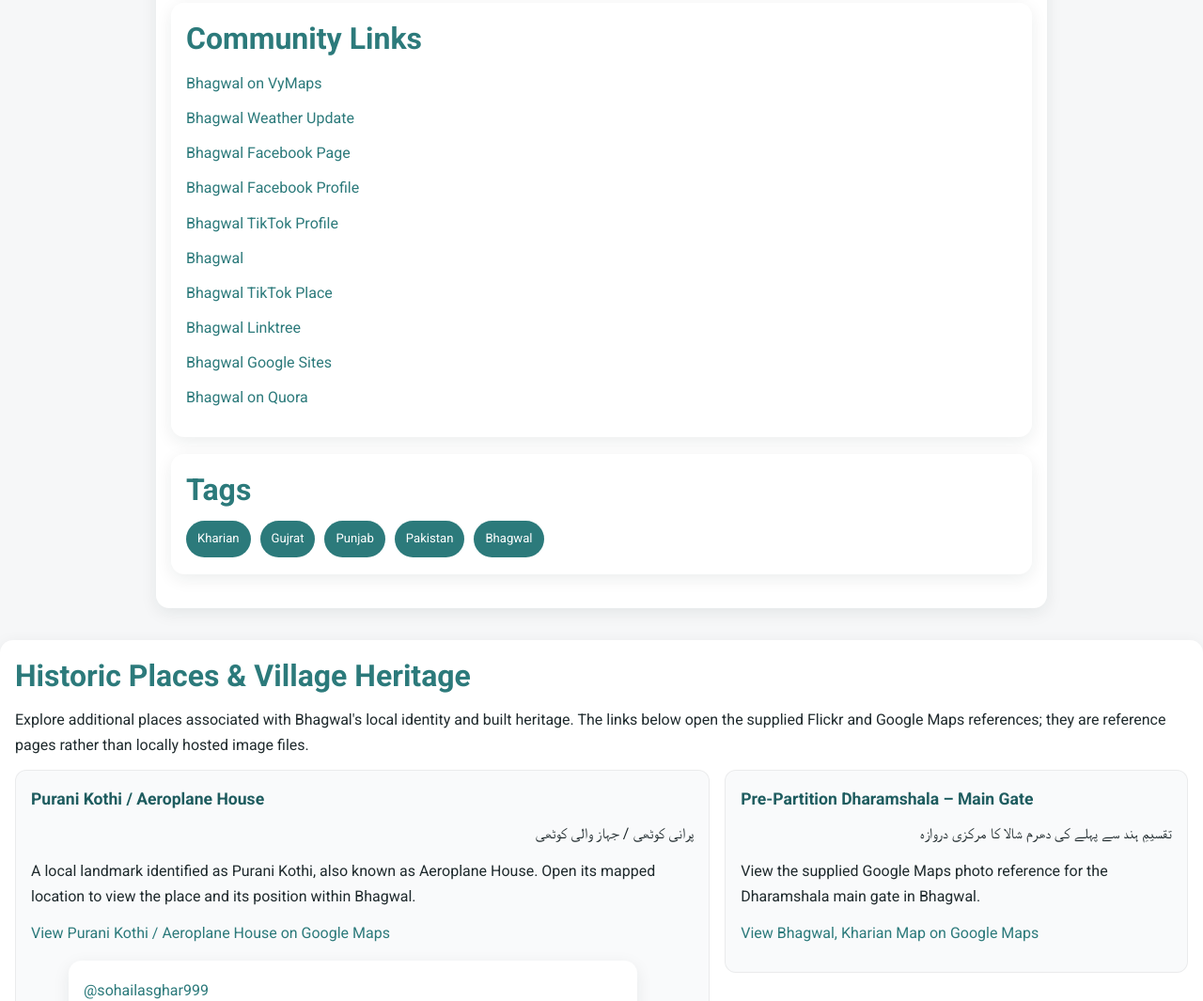
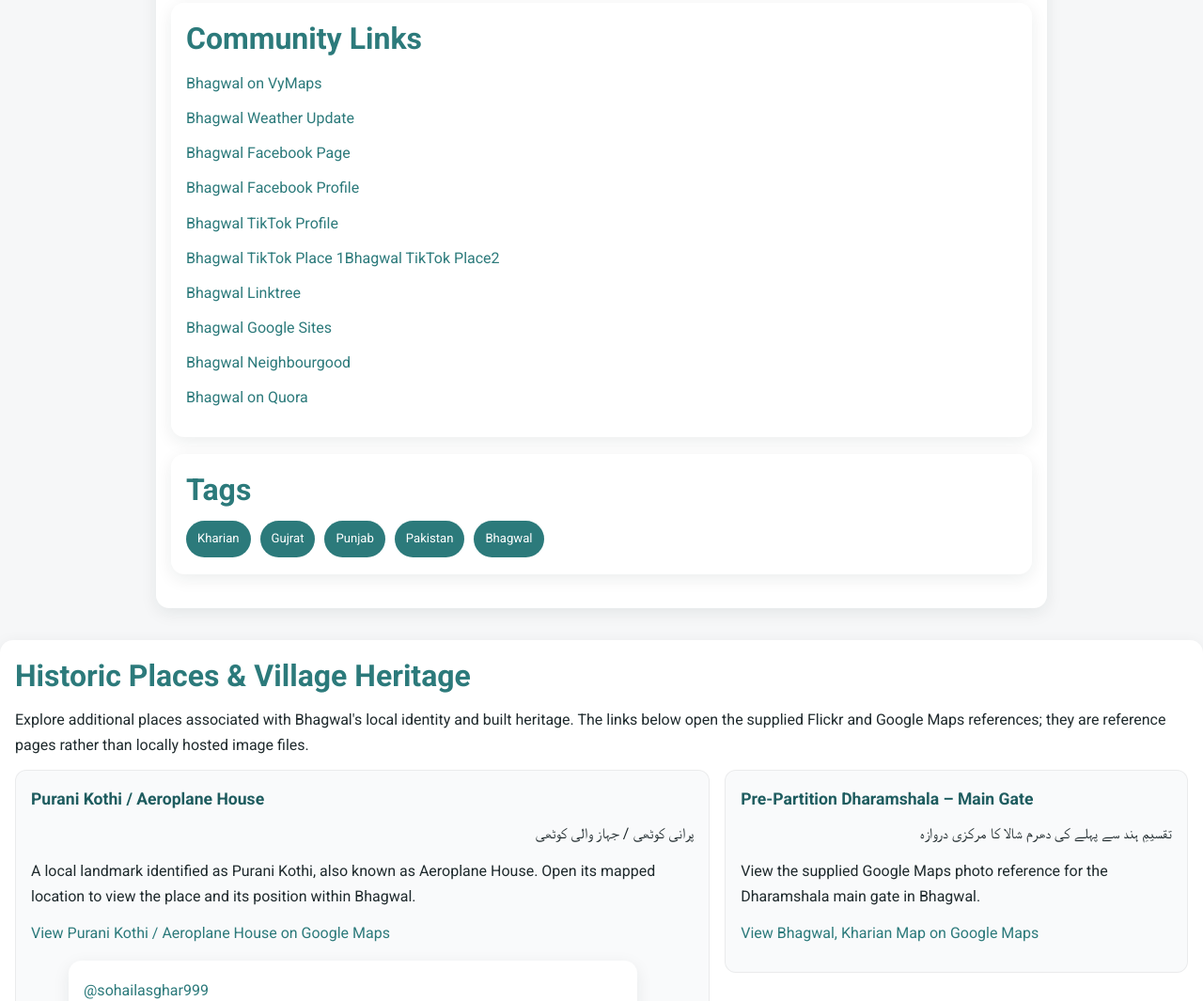
Before and after one commit to Murshad87/Bhagwal, a plain HTML site: page index.html in a window 1280 px wide. Shown: the part 6173-7238 px from the top of the page at 94% size. Drawn offline with Linux system fonts and the light colour scheme; a script that the page names is missing.

Commit message:
Fix TikTok links and add new entries

```diff
--- a/index.html
+++ b/index.html
@@ -835,10 +835,11 @@
         <li><a href="https://www.facebook.com/pages/Bhagwal,%20Punjab,%20Pakistan/109476522409386/" target="_blank" rel="noopener noreferrer">Bhagwal Facebook Page</a></li>
         <li><a href="https://www.facebook.com/Bhagwal.Kharian" target="_blank" rel="noopener noreferrer">Bhagwal Facebook Profile</a></li>
         <li><a href="https://www.tiktok.com/@bhagwal.kharian" target="_blank" rel="noopener noreferrer">Bhagwal TikTok Profile</a></li>
-        <li><a href="https://www.tiktok.com/place/Bhagwal-22535796494389991"target="_blank" rel="noopener noreferrer">Bhagwal
-        <li><a href="https://www.tiktok.com/place/Bhagwal-20442395509497183" target="_blank" rel="noopener noreferrer">Bhagwal TikTok Place</a></li>
+        <li><a href="https://www.tiktok.com/place/Bhagwal-22535796494389991"target="_blank" rel="noopener noreferrer">Bhagwal TikTok Place 1</a></l
+        <li><a href="https://www.tiktok.com/place/Bhagwal-20442395509497183" target="_blank" rel="noopener noreferrer">Bhagwal TikTok Place2</a></li>
         <li><a href="https://linktree.com/bhagwal" target="_blank" rel="noopener noreferrer">Bhagwal Linktree</a></li>
         <li><a href="https://sites.google.com/view/bhagwalpakistan/home" target="_blank" rel="noopener noreferrer">Bhagwal Google Sites</a></li>
+        <li><a href="https://pk.geoview.info/bhagwal,1182851" target="_blank" rel="noopener noreferrer">Bhagwal Neighbourgood</a></li>
         <li><a href="https://bhagwalpunjabpakistan.quora.com/" target="_blank" rel="noopener noreferrer">Bhagwal on Quora</a></li>
       </ul>
     </section>
```
